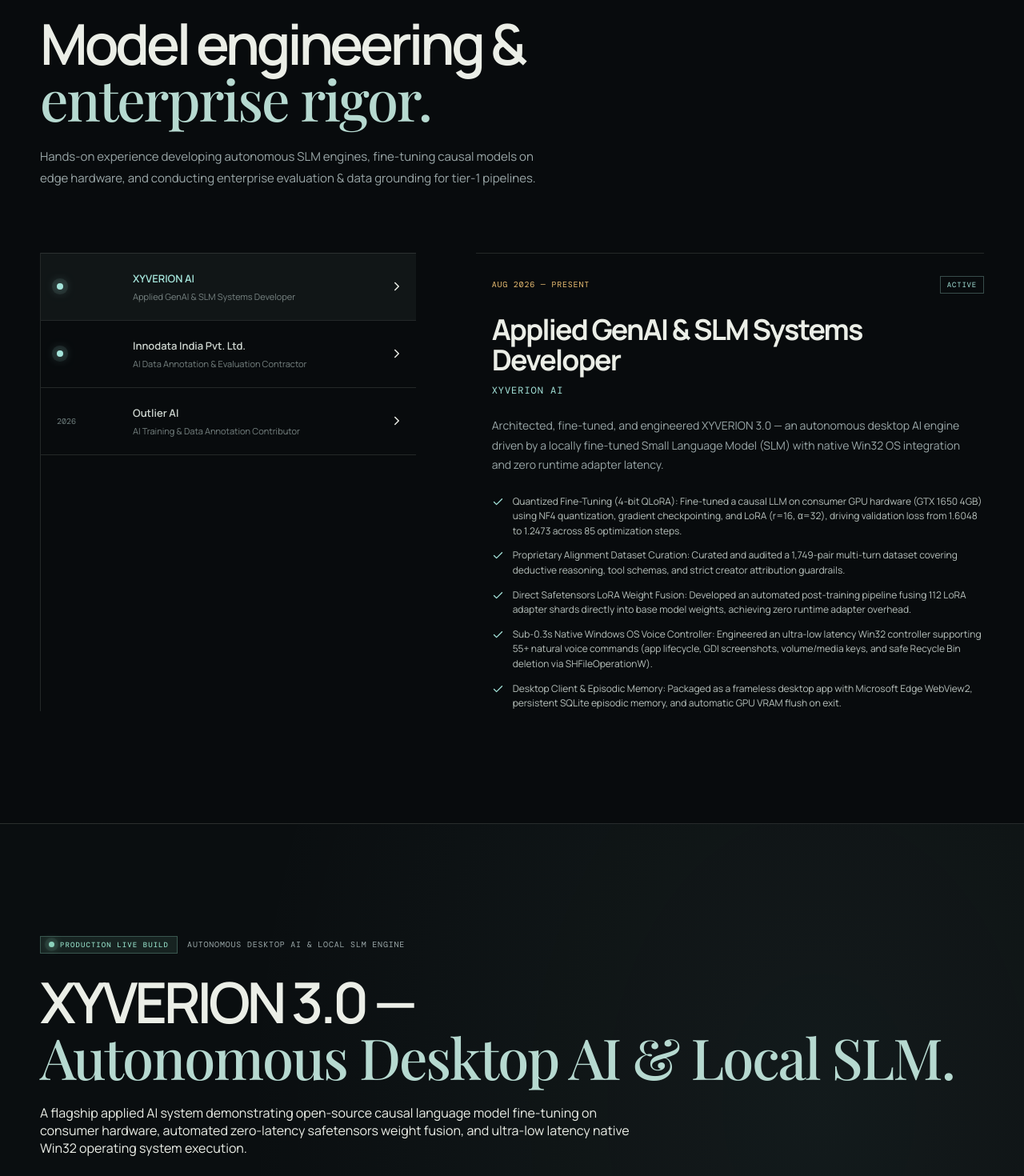
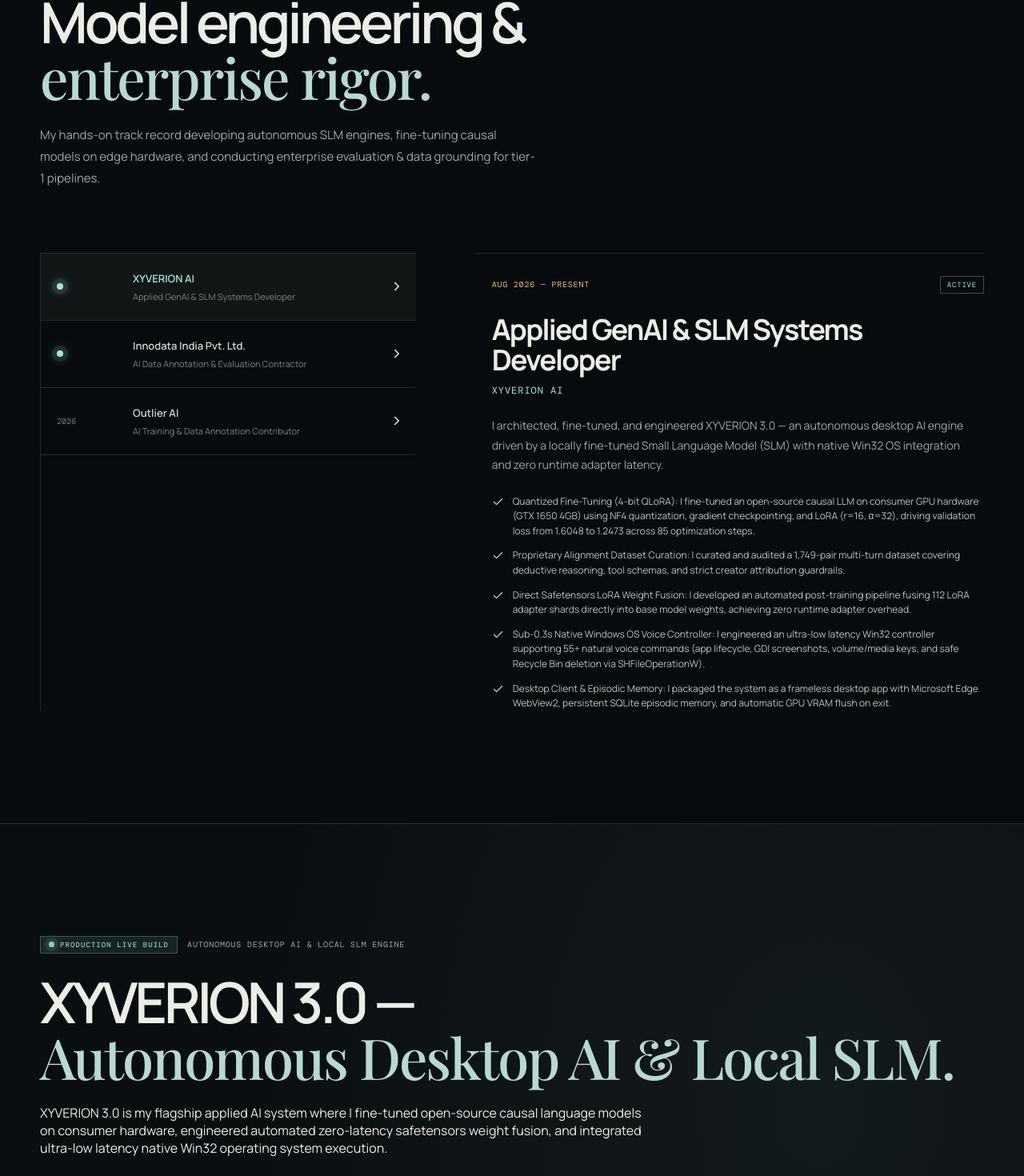
Before and after one commit to durgeshunde/durgesh-unde-portfolio, a React (Vite) app: page / in a window 1280 px wide. Shown: the part 2093-3563 px from the top of the page at 80% size. Built offline with nearby package versions, Linux system fonts and the light colour scheme; a web font is replaced by a local one.

Commit message:
fix: adopt consistent first-person narrative voice across all portfolio sections

```diff
--- a/src/main.jsx
+++ b/src/main.jsx
@@ -86,13 +86,13 @@
     role: 'Applied GenAI & SLM Systems Developer',
     company: 'XYVERION AI',
     current: true,
-    body: 'Architected, fine-tuned, and engineered XYVERION 3.0 — an autonomous desktop AI engine driven by a locally fine-tuned Small Language Model (SLM) with native Win32 OS integration and zero runtime adapter latency.',
+    body: 'I architected, fine-tuned, and engineered XYVERION 3.0 — an autonomous desktop AI engine driven by a locally fine-tuned Small Language Model (SLM) with native Win32 OS integration and zero runtime adapter latency.',
     bullets: [
-      'Quantized Fine-Tuning (4-bit QLoRA): Fine-tuned a causal LLM on consumer GPU hardware (GTX 1650 4GB) using NF4 quantization, gradient checkpointing, and LoRA (r=16, α=32), driving validation loss from 1.6048 to 1.2473 across 85 optimization steps.',
-      'Proprietary Alignment Dataset Curation: Curated and audited a 1,749-pair multi-turn dataset covering deductive reasoning, tool schemas, and strict creator attribution guardrails.',
-      'Direct Safetensors LoRA Weight Fusion: Developed an automated post-training pipeline fusing 112 LoRA adapter shards directly into base model weights, achieving zero runtime adapter overhead.',
-      'Sub-0.3s Native Windows OS Voice Controller: Engineered an ultra-low latency Win32 controller supporting 55+ natural voice commands (app lifecycle, GDI screenshots, volume/media keys, and safe Recycle Bin deletion via SHFileOperationW).',
-      'Desktop Client & Episodic Memory: Packaged as a frameless desktop app with Microsoft Edge WebView2, persistent SQLite episodic memory, and automatic GPU VRAM flush on exit.',
+      'Quantized Fine-Tuning (4-bit QLoRA): I fine-tuned an open-source causal LLM on consumer GPU hardware (GTX 1650 4GB) using NF4 quantization, gradient checkpointing, and LoRA (r=16, α=32), driving validation loss from 1.6048 to 1.2473 across 85 optimization steps.',
+      'Proprietary Alignment Dataset Curation: I curated and audited a 1,749-pair multi-turn dataset covering deductive reasoning, tool schemas, and strict creator attribution guardrails.',
+      'Direct Safetensors LoRA Weight Fusion: I developed an automated post-training pipeline fusing 112 LoRA adapter shards directly into base model weights, achieving zero runtime adapter overhead.',
+      'Sub-0.3s Native Windows OS Voice Controller: I engineered an ultra-low latency Win32 controller supporting 55+ natural voice commands (app lifecycle, GDI screenshots, volume/media keys, and safe Recycle Bin deletion via SHFileOperationW).',
+      'Desktop Client & Episodic Memory: I packaged the system as a frameless desktop app with Microsoft Edge WebView2, persistent SQLite episodic memory, and automatic GPU VRAM flush on exit.',
     ],
   },
   {
@@ -100,23 +100,23 @@
     role: 'AI Data Annotation & Evaluation Contractor',
     company: 'Innodata India Pvt. Ltd.',
     current: true,
-    body: 'Hands-on enterprise AI training data annotation, content moderation, dense grounding, and systematic model evaluation workflows under strict SLAs.',
+    body: 'I conduct enterprise AI training data annotation, content moderation, dense grounding, and systematic model evaluation workflows under strict SLAs.',
     bullets: [
-      'Execute advanced reference-expression and grounding workflows, including dense-structured grounding, CUA-general grounding, and high-resolution spatial annotations.',
-      'Evaluate LLM-generated outputs for factual grounding, contextual consistency, alignment, safety, and strict guideline adherence.',
-      'Apply project-specific rubrics to ensure benchmark training data output while consistently meeting assigned AHT and SLA targets.',
-      'Conduct linguistic, grammatical, and semantic evaluations across multi-turn human-AI conversational datasets.',
+      'I execute advanced reference-expression and grounding workflows, including dense-structured grounding, CUA-general grounding, and high-resolution spatial annotations.',
+      'I evaluate LLM-generated outputs for factual grounding, contextual consistency, alignment, safety, and strict guideline adherence.',
+      'I apply project-specific rubrics to ensure benchmark training data output while consistently meeting assigned AHT and SLA targets.',
+      'I conduct linguistic, grammatical, and semantic evaluations across multi-turn human-AI conversational datasets.',
     ],
   },
   {
     period: '2026 — July 2026',
     role: 'AI Training & Data Annotation Contributor',
     company: 'Outlier AI',
-    body: 'Contributed structured human feedback and comparative ranking to frontier generative AI alignment and model evaluation workflows.',
+    body: 'I contributed structured human feedback and comparative ranking to frontier generative AI alignment and model evaluation workflows.',
     bullets: [
-      'Contributed to frontier generative AI alignment workflows through structured comparative human feedback and model output ranking.',
-      'Conducted multimodal data labeling, image annotation, and quality assurance under strict guideline rubrics.',
-      'Curated multilingual speech and voice dataset components across English, Hindi, and Marathi prompts.',
+      'I contributed to frontier generative AI alignment workflows through structured comparative human feedback and model output ranking.',
+      'I conducted multimodal data labeling, image annotation, and quality assurance under strict guideline rubrics.',
+      'I curated multilingual speech and voice dataset components across English, Hindi, and Marathi prompts.',
     ],
   },
 ];
@@ -153,7 +153,7 @@
     icon: <Cpu size={22} />,
     num: 'PILLAR 01',
     title: '4-Bit Quantized QLoRA Fine-Tuning',
-    desc: 'Adapted causal open-source LLMs on consumer edge hardware (NVIDIA GTX 1650 4GB) using bitsandbytes NormalFloat4 (NF4) quantization, gradient checkpointing, and targeted LoRA projection matrices.',
+    desc: 'I adapted causal open-source LLMs on consumer edge hardware (NVIDIA GTX 1650 4GB) using bitsandbytes NormalFloat4 (NF4) quantization, gradient checkpointing, and targeted LoRA projection matrices.',
     bullets: [
       'Targeted attention projection modules (q_proj, k_proj, v_proj, o_proj)',
       'Paged AdamW 8-bit optimizer preventing CUDA out-of-memory errors',
@@ -165,7 +165,7 @@
     icon: <Layers size={22} />,
     num: 'PILLAR 02',
     title: 'Automated Safetensors Weight Fusion',
-    desc: 'Eliminated runtime PEFT adapter overhead by developing a standalone Python fusion script that directly merges 112 LoRA adapter shards into the base model weights with zero precision degradation.',
+    desc: 'I eliminated runtime PEFT adapter overhead by developing a standalone Python fusion script that directly merges 112 LoRA adapter shards into base model weights with zero precision degradation.',
     bullets: [
       'Direct mathematical fusion into base safetensors architecture',
       'Zero adapter load latency at runtime with instant token streaming',
@@ -177,7 +177,7 @@
     icon: <Terminal size={22} />,
     num: 'PILLAR 03',
     title: 'Sub-0.3s Native Win32 OS Voice Controller',
-    desc: 'Bridged language generation directly to the operating system via low-level Win32 C API bindings in Python ctypes, enabling autonomous desktop actions with sub-second voice latency.',
+    desc: 'I bridged language generation directly to the operating system via low-level Win32 C API bindings in Python ctypes, enabling autonomous desktop actions with sub-second voice latency.',
     bullets: [
       '55+ natural language voice actions: app lifecycle, volume, and media',
       'Fast GDI screenshot buffer capture and active window management',
@@ -189,7 +189,7 @@
     icon: <Database size={22} />,
     num: 'PILLAR 04',
     title: 'Glassmorphic Client & Episodic Memory',
-    desc: 'Engineered a frameless desktop client using Microsoft Edge WebView2, backed by SQLite episodic memory for multi-session conversational recall and automated GPU VRAM lifecycle management.',
+    desc: 'I engineered a frameless desktop client using Microsoft Edge WebView2, backed by SQLite episodic memory for multi-session conversational recall and automated GPU VRAM lifecycle management.',
     bullets: [
       'Persistent SQLite relational memory schema for conversational recall',
       'Frameless, modern UI built with Microsoft Edge WebView2',
@@ -452,7 +452,7 @@
         <SectionIntro
           eyebrow="01 / PROFILE"
           title={'Beyond prompting — <em>engineering the model itself.</em>'}
-          copy="Durgesh is an Applied GenAI & LLM Systems Engineer operating across the full lifecycle: from multi-turn alignment dataset curation and 4-bit QLoRA fine-tuning to direct safetensors weight fusion, native Win32 desktop automation, and enterprise-grade model evaluation."
+          copy="I am an Applied GenAI & LLM Systems Engineer operating across the full lifecycle: from multi-turn alignment dataset curation and 4-bit QLoRA fine-tuning to direct safetensors weight fusion, native Win32 desktop automation, and enterprise-grade model evaluation."
         />
       </Reveal>
       <div className="about-layout">
@@ -499,7 +499,7 @@
         <SectionIntro
           eyebrow="02 / TRACK RECORD"
           title={'Model engineering &amp; <em>enterprise rigor.</em>'}
-          copy="Hands-on experience developing autonomous SLM engines, fine-tuning causal models on edge hardware, and conducting enterprise evaluation & data grounding for tier-1 pipelines."
+          copy="My hands-on track record developing autonomous SLM engines, fine-tuning causal models on edge hardware, and conducting enterprise evaluation & data grounding for tier-1 pipelines."
         />
       </Reveal>
       <div className="experience-layout">
@@ -569,9 +569,9 @@
               <em>Autonomous Desktop AI &amp; Local SLM.</em>
             </h2>
             <p className="section-intro">
-              A flagship applied AI system demonstrating open-source causal language model
-              fine-tuning on consumer hardware, automated zero-latency safetensors weight fusion, and
-              ultra-low latency native Win32 operating system execution.
+              XYVERION 3.0 is my flagship applied AI system where I fine-tuned open-source causal
+              language models on consumer hardware, engineered automated zero-latency safetensors
+              weight fusion, and integrated ultra-low latency native Win32 operating system execution.
             </p>
           </div>
         </Reveal>
@@ -643,32 +643,32 @@
     [
       '01',
       'Data Curation & SFT',
-      'Curated 1,749 multi-turn instruction pairs formatted with deductive reasoning, tool schemas, and strict creator guardrails.',
+      'I curate 1,749 multi-turn instruction pairs formatted with deductive reasoning, tool schemas, and strict creator guardrails.',
     ],
     [
       '02',
       '4-Bit QLoRA Tuning',
-      'Quantized causal base LLM using NF4, paged AdamW, and low-rank adapter injection (r=16, α=32), driving validation loss from 1.6048 to 1.2473.',
+      'I quantize causal base LLMs using NF4, paged AdamW, and low-rank adapter injection (r=16, α=32), driving validation loss from 1.6048 to 1.2473.',
     ],
     [
       '03',
       'Safetensors Fusion',
-      'Automated post-training pipeline fusing 112 LoRA shards directly into base safetensors weights for zero runtime adapter overhead.',
+      'I run an automated post-training pipeline fusing 112 LoRA shards directly into base safetensors weights for zero runtime adapter overhead.',
     ],
     [
       '04',
       'Evaluation & RLHF',
-      'Rigorous model evaluation, comparative human feedback scoring, and rubric-driven safety QA learned from enterprise Innodata workflows.',
+      'I execute rigorous model evaluation, comparative human feedback scoring, and rubric-driven safety QA learned from enterprise Innodata workflows.',
     ],
     [
       '05',
       'Win32 Systems Hooks',
-      'Binding language outputs directly to ultra-low latency Win32 C APIs for 55+ natural voice actions, GDI capture, and window management.',
+      'I bind language outputs directly to ultra-low latency Win32 C APIs for 55+ natural voice actions, GDI capture, and window management.',
     ],
     [
       '06',
       'Edge SLM Deployment',
-      'Deploying private, lean, offline-capable small language models with persistent SQLite episodic memory and edge GPU VRAM flushing.',
+      'I deploy private, lean, offline-capable small language models with persistent SQLite episodic memory and edge GPU VRAM flushing.',
     ],
   ];
 
@@ -688,7 +688,7 @@
               </h2>
             </div>
             <p>
-              An end-to-end applied engineering pipeline: transforming domain intent and human
+              My end-to-end applied engineering pipeline: how I transform domain intent and human
               feedback into quantized, fused, high-performance local language models.
             </p>
           </div>
@@ -733,7 +733,7 @@
         <SectionIntro
           eyebrow="05 / CAPABILITIES"
           title={'Fine-tuning depth &amp; <em>systems engineering.</em>'}
-          copy="A specialized technical toolkit built around causal model fine-tuning, parameter-efficient adaptation, low-level OS automation, and enterprise evaluation rubrics."
+          copy="My specialized technical toolkit built around causal model fine-tuning, parameter-efficient adaptation, low-level OS automation, and enterprise evaluation rubrics."
         />
       </Reveal>
       <div className="skills-layout">
@@ -864,7 +864,7 @@
           <SectionIntro
             eyebrow="06 / RESEARCH LAB"
             title={'Independent inquiries,<br /><em>carefully examined.</em>'}
-            copy="Five formal and independent investigations spanning ML threat detection, medical computer vision, misinformation NLP, climate modeling, and generative model scaling laws."
+            copy="My five formal and independent investigations spanning ML threat detection, medical computer vision, misinformation NLP, climate modeling, and generative model scaling laws."
           />
           <div className="research-count">
             <strong>05</strong>
@@ -895,7 +895,7 @@
         <SectionIntro
           eyebrow="07 / FOUNDATIONAL WORK"
           title={'Full-stack systems &amp; <em>web interfaces.</em>'}
-          copy="Foundational software development experience prior to specialized GenAI engineering, demonstrating strong competencies across modern web architecture, JavaScript, and API integrations."
+          copy="My foundational software development experience prior to specialized GenAI engineering, demonstrating strong competencies across modern web architecture, JavaScript, and API integrations."
         />
       </Reveal>
       <div className="project-slate">
@@ -912,8 +912,8 @@
           <div>
             <h3>Interactive Full-Stack Web Applications</h3>
             <p>
-              Engineered responsive applications utilizing modern JavaScript, HTML5/CSS3, and
-              dynamic API endpoints. Serves as the web and client foundation for desktop AI
+              I engineered responsive applications utilizing modern JavaScript, HTML5/CSS3, and
+              dynamic API endpoints. This serves as the web and client foundation for desktop AI
               runtimes such as Microsoft Edge WebView2.
             </p>
           </div>
@@ -946,7 +946,7 @@
         <SectionIntro
           eyebrow="08 / CREDENTIALS"
           title={'Academic foundation &amp; <em>C1 language fluency.</em>'}
-          copy="A concise academic and certified English fluency record, reflecting strong quantitative and verbal communication credentials."
+          copy="My academic foundation and certified English fluency record, reflecting strong quantitative and verbal communication credentials."
         />
       </Reveal>
       <div className="education-grid">
@@ -1003,8 +1003,8 @@
             <em>exceptional AI.</em>
           </h2>
           <p>
-            Whether you need custom model fine-tuning (QLoRA/PEFT), local SLM edge architecture,
-            complex alignment dataset curation, or enterprise model evaluation, let's connect.
+            Whether you are looking for custom model fine-tuning (QLoRA/PEFT), local SLM edge architecture,
+            complex alignment dataset curation, or enterprise model evaluation, I would love to connect.
           </p>
           <div className="contact-actions">
             <a className="button button-primary" href="mailto:durgeshunde@gmail.com">
```
